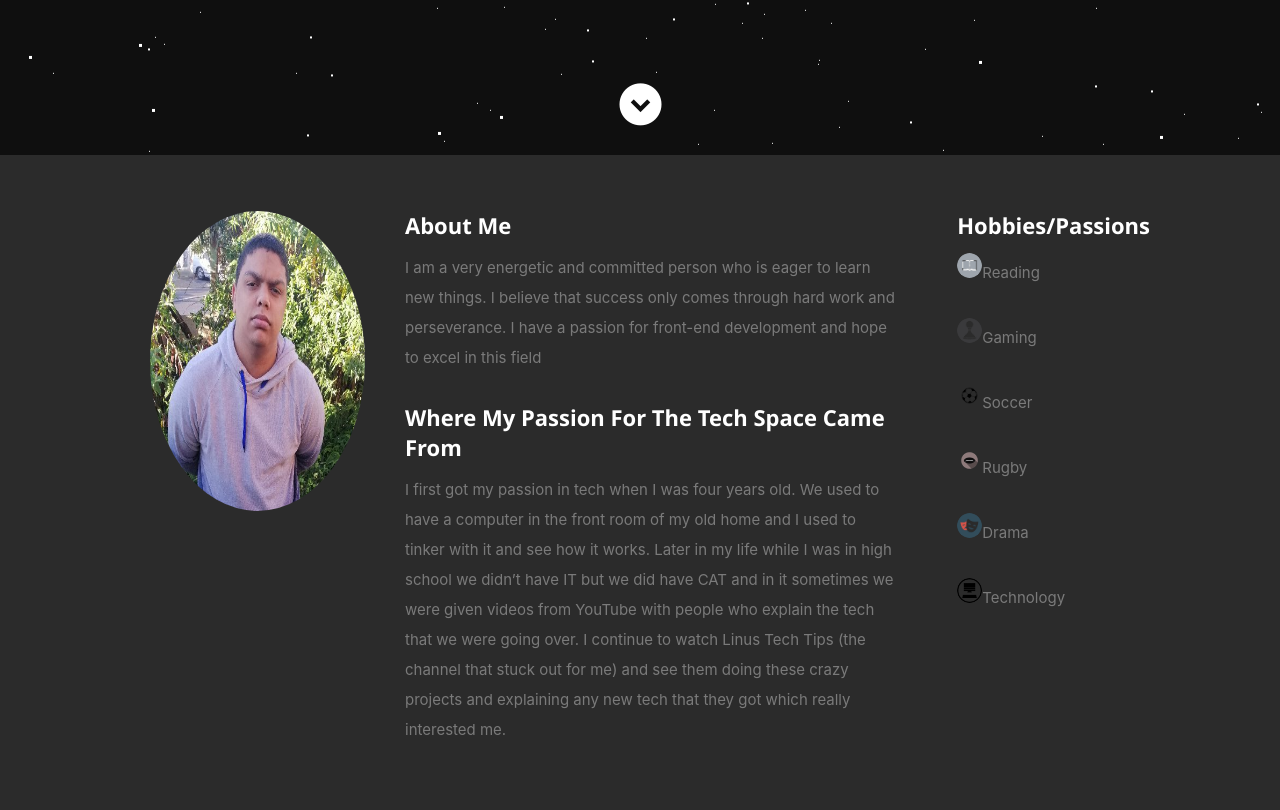
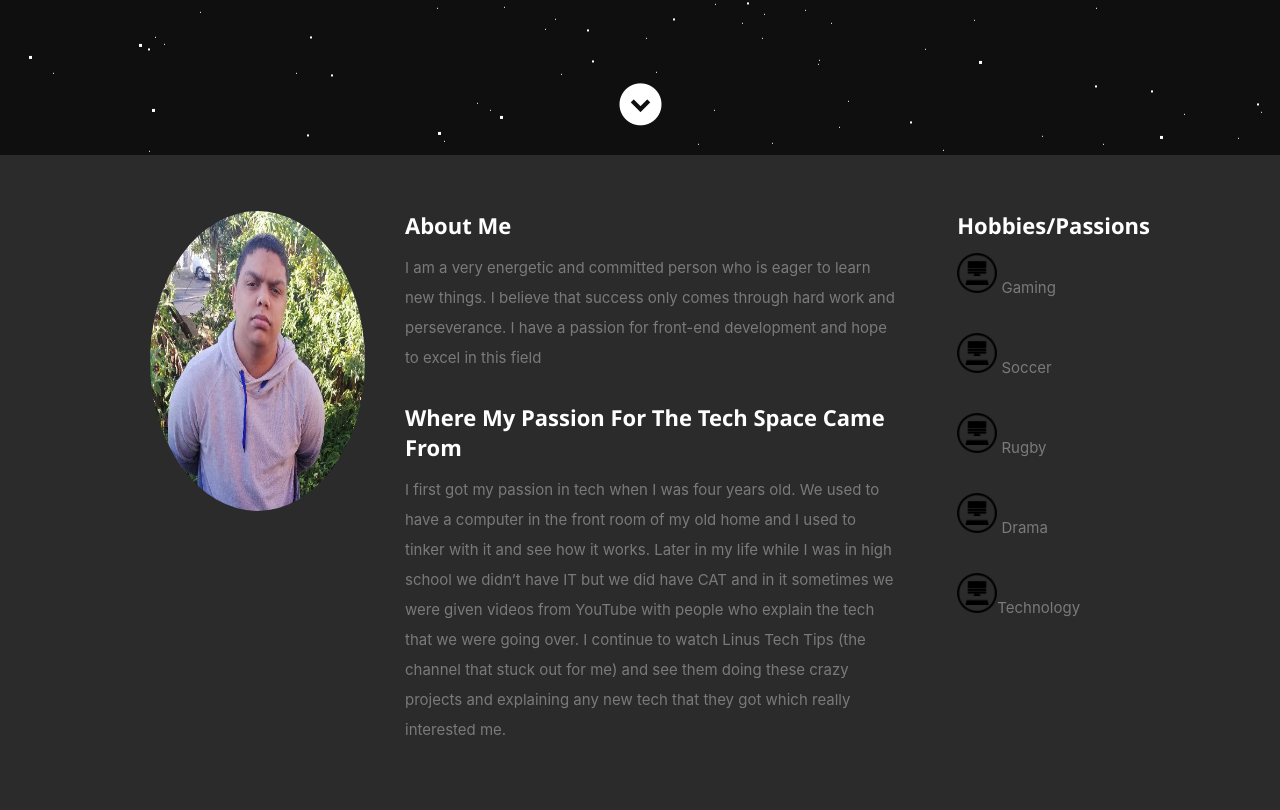
Before and after one commit to HishaamDeVries/New-Portfolio, a React (Create React App) app: page / in a window 1280 px wide. Shown: the part 645-1455 px from the top of the page. Built offline with nearby package versions, Linux system fonts and the light colour scheme.

Commit message:
Checking something

```diff
--- a/public/css/layout.css
+++ b/public/css/layout.css
@@ -206,7 +206,7 @@ ul#nav li.current a { color: #F06000; }
 }
 #about .profile-pic {
    position: relative;
-   width: 300px;
+   width: 100%;
    height: 300px;
    border-radius: 100%;
 }
--- a/src/components/About.js
+++ b/src/components/About.js
@@ -37,80 +37,22 @@ export default class About extends Component {
                   Hobbies/Passions
                </h2>
                <p>
-                        <img
-                style={{
-                  borderRadius: 50 + "%",
-                  height: 25 + "px",
-                  width: 25 + "px",
-                }}
-                src="images/Reading.png"
-                alt="Reading"
-              />
-                     Reading
+                  <img style={{height: 40 + "px", width: 40 + "px",}} src="images/Technology.png" alt="Technology"/> Gaming
                </p>
                <p>
-                        <img
-                style={{
-                  borderRadius: 50 + "%",
-                  height: 25 + "px",
-                  width: 25 + "px",
-                }}
-                src="images/Gaming.png"
-                alt="Gaming"
-              />
-                     Gaming
+                  <img style={{height: 40 + "px", width: 40 + "px",}} src="images/Technology.png" alt="Technology"/> Soccer
                </p>
                <p>
-                        <img
-                style={{
-                  borderRadius: 50 + "%",
-                  height: 25 + "px",
-                  width: 25 + "px",
-                }}
-                src="images/Soccer.png"
-                alt="Soccer"
-              />
-                     Soccer
+                  <img style={{height: 40 + "px", width: 40 + "px",}} src="images/Technology.png" alt="Technology"/> Rugby
                </p>
                <p>
-                        <img
-                style={{
-                  borderRadius: 50 + "%",
-                  height: 25 + "px",
-                  width: 25 + "px",
-                }}
-                src="images/Rugby.png"
-                alt="Rugby"
-              />
-                     Rugby
+                  <img style={{height: 40 + "px", width: 40 + "px",}} src="images/Technology.png" alt="Technology"/> Drama
                </p>
                <p>
-                        <img
-                style={{
-                  borderRadius: 50 + "%",
-                  height: 25 + "px",
-                  width: 25 + "px",
-                }}
-                src="images/Drama.png"
-                alt="Drama"
-              />
-                     Drama
-                        </p>
-                        <p>
-                        <img
-                style={{
-                  borderRadius: 50 + "%",
-                  height: 25 + "px",
-                  width: 25 + "px",
-                }}
-                src="images/Technology.png"
-                alt="Technology"
-              />
-                     Technology
+                  <img style={{height: 40 + "px", width: 40 + "px",}} src="images/Technology.png" alt="Technology"/>Technology
                </p>
             </div>
          </div>
-
       </div>
       </section>
     );
```
Lines whose indentation alone changed are shown as unchanged.
